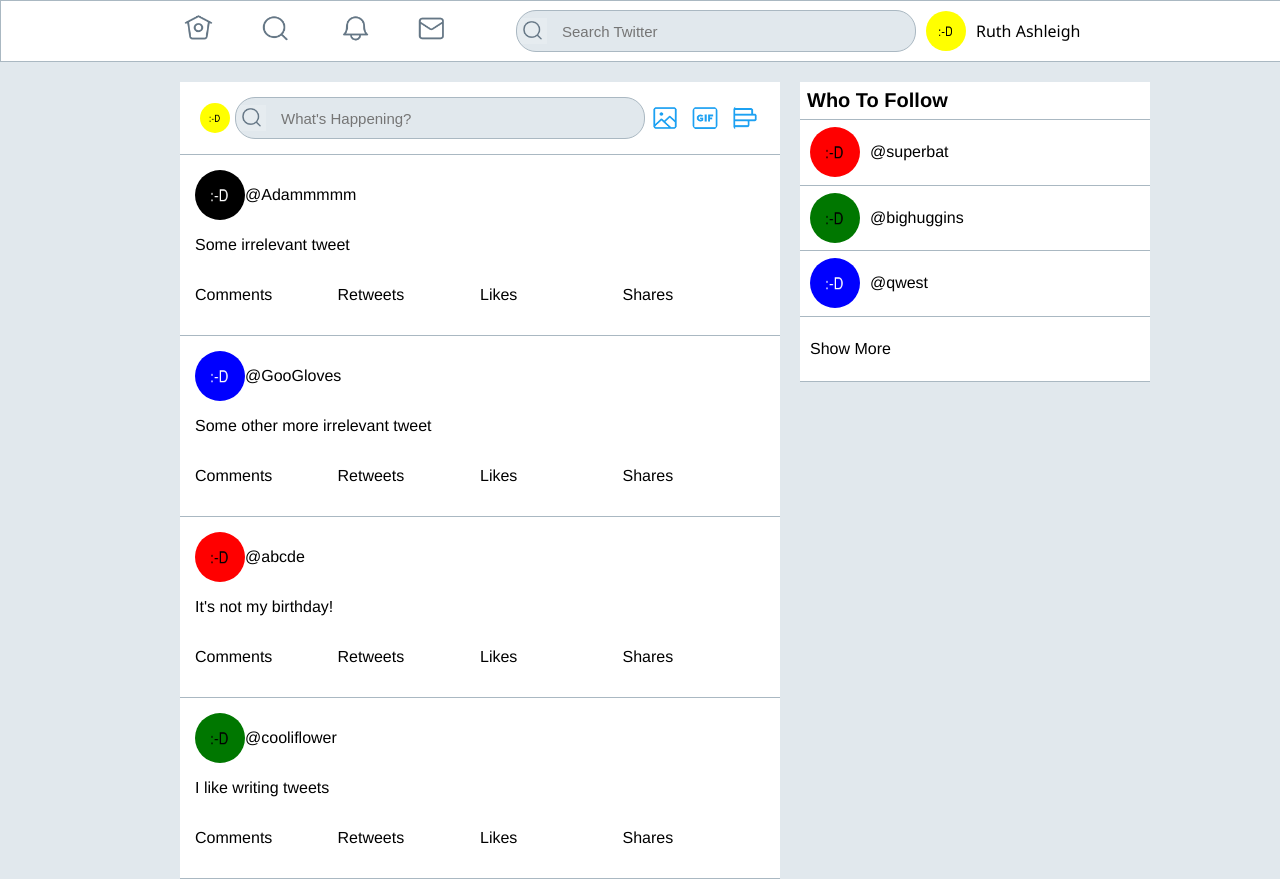
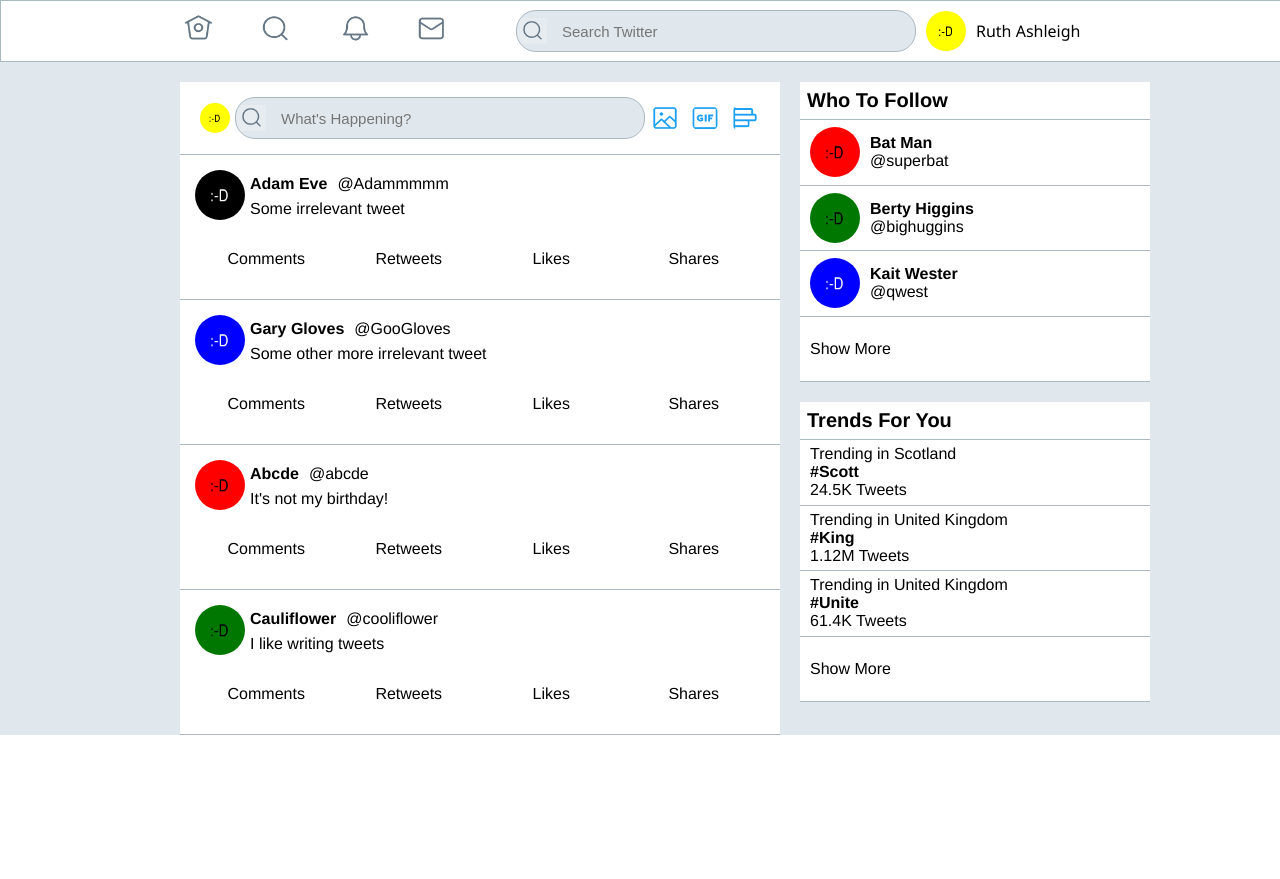
Before and after one commit to ruthcodes/react-flexbox-tweeter, a React (Create React App) app: page / in a window 1280 px wide. After the commit the page ends 800 px from the top, so only its background shows below. Built offline with nearby package versions, Linux system fonts and the light colour scheme.

Commit message:
Added Trends component, refactored AsideContent to take conditional data

```diff
--- a/src/components/AsideContent.js
+++ b/src/components/AsideContent.js
@@ -1,15 +1,19 @@
 import React from 'react';
 import User from './User';
+import Trends from './Trends';
 import '../styles/MainBody.css';
 
 function AsideContent(props){
+  let trends;
+  if (props.data[0].where){ trends = true;}
   return (
     <aside className="followSuggestion">
-      <h2>Who To Follow</h2>
+      <h2>{props.title}</h2>
       <ul>
         {
-          props.user.map((user,i) => {
-            return <li key={i}><User user={user}/></li>
+          props.data.map((data,i) => {
+            return trends ? <li key={i}><Trends trends={data}/></li>
+                          : <li key={i}><User user={data}/></li>
           })
         }
         <li> <p>Show More</p> </li>
--- a/src/components/MainArea.js
+++ b/src/components/MainArea.js
@@ -17,6 +17,17 @@ class MainArea extends Component{
         {
           name: 'Kait Wester', username: "@qwest", image: './images/gary.png'
         },
+      ],
+      trends : [
+        {
+          where: "Scotland", hashtag: "#Scott", NoTweets: "24.5K"
+        },
+        {
+          where: "United Kingdom", hashtag: "#King", NoTweets: "1.12M"
+        },
+        {
+          where: "United Kingdom", hashtag: "#Unite", NoTweets: "61.4K"
+        }
       ]
     }
   }
@@ -24,7 +35,7 @@ class MainArea extends Component{
     return (
       <main>
         <Main user={this.props.user}/>
-        <Sidebar user={this.state.otherUsers}/>
+        <Sidebar user={this.state.otherUsers} trends={this.state.trends}/>
       </main>
     )
   }
--- a/src/components/Sidebar.js
+++ b/src/components/Sidebar.js
@@ -5,7 +5,10 @@ import '../styles/MainBody.css';
 function Sidebar(props){
   return (
     <div className="side">
-      <AsideContent user={props.user}/>
+      <div className="sideFlexCont">
+        <AsideContent title={"Who To Follow"} data={props.user}/>
+        <AsideContent title={"Trends For You"} data={props.trends}/>
+      </div>
     </div>
   )
 }
--- /dev/null
+++ b/src/components/Trends.js
@@ -0,0 +1,15 @@
+import React from 'react';
+import '../styles/MainBody.css'
+
+function Trends(props){
+  console.log(props.trends)
+  return (
+    <div>
+      <p>Trending in {props.trends.where}</p>
+      <p><b>{props.trends.hashtag}</b></p>
+      <p>{props.trends.NoTweets} Tweets</p>
+    </div>
+  )
+}
+
+export default Trends;
--- a/src/components/Tweet.js
+++ b/src/components/Tweet.js
@@ -6,7 +6,7 @@ function Tweet(props){
   return (
     <div>
       <User user={props.tweets}/>
-      <p>{props.tweets.tweet}</p>
+      <p className="tweetText">{props.tweets.tweet}</p>
       <div className="tweetInteractions">
         <p>Comments</p>
         <p>Retweets</p>
--- a/src/components/User.js
+++ b/src/components/User.js
@@ -6,7 +6,10 @@ function User(props){
     return (
       <div className="user">
         <Avatar image={props.user.avatarImage || props.user.image}/>
-        <p>{props.user.username}</p>
+        <div>
+          <p><b>{props.user.name}</b></p>
+          <p>{props.user.username}</p>
+        </div>
       </div>
     )
 }
--- a/src/styles/MainBody.css
+++ b/src/styles/MainBody.css
@@ -11,10 +11,17 @@ img {
 
 .side {
   display: flex;
-  justify-content: flex-start;
+  flex-flow: column nowrap;
   padding-top: 20px;
   flex:1.5;
   background-color: #E1E8ED;
+}
+
+.sideFlexCont {
+  display: flex;
+  flex-flow: column nowrap;
+  height: 620px;
+  justify-content: space-between;
 }
 
 .main {
@@ -23,6 +30,13 @@ img {
   padding-top: 20px;
   flex: 2.5;
   background-color: #E1E8ED;
+}
+
+.main .user div {
+  display: flex;
+}
+.main .user div > * {
+  margin: 5px;
 }
 
 content{
@@ -118,13 +132,22 @@ content{
   justify-content:flex-start;
 }
 
+.main .user {
+  align-items: flex-start;
+}
+
+.tweetText {
+  margin-left: 55px;
+  margin-top: -20px;
+}
+
 .tweetInteractions {
   display: flex;
-  justify-content: flex-start;
 }
 
 .tweetInteractions p {
   flex: 1;
+  text-align: center;
 }
 
 
```
